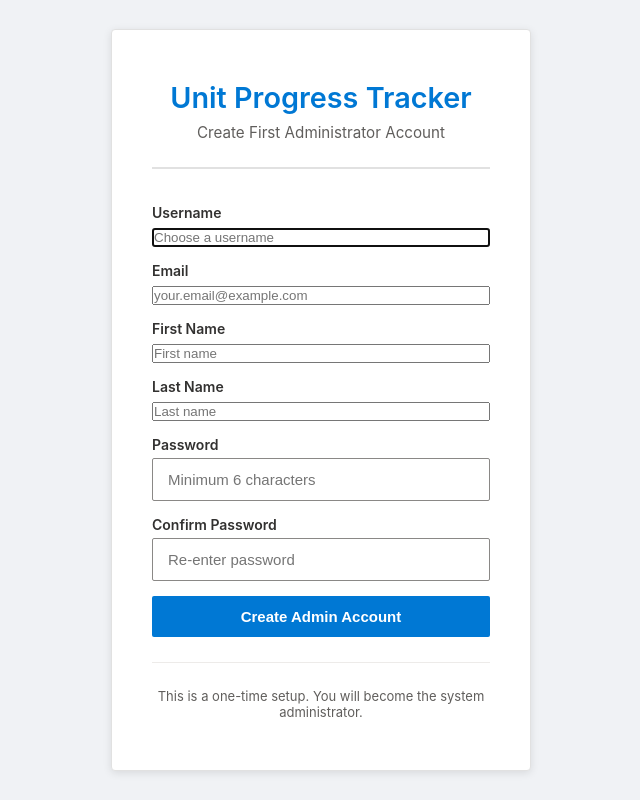
After one commit to amadea989/unit-tracker, a Flask app: template templates/create_first_admin.html in a window 1280 px wide. The commit adds this page. Shown: the whole page, without its empty margins (319-959 px from the left). Run offline with Flask 3, Linux system fonts and the light colour scheme; the template is opened without the code that fills it, so the values that code supplies are empty; the visitor is signed in with stand-in values (Sample User, id 1); some libraries are stand-ins or nearby versions.

Commit message:
getting back on track

```diff
--- a/app.py
+++ b/app.py
@@ -4,6 +4,9 @@ import psycopg2.extras
 import os
 import csv
 import io
+import bcrypt
+from functools import wraps
+from datetime import datetime
 
 app = Flask(__name__)
 app.secret_key = 'amadea'  # Change this in production
@@ -32,6 +35,61 @@ def format_price(price_str):
         # If conversion fails, return original
         return price_str
 
+# Helper function to hash passwords
+def hash_password(password):
+    """Hash a password using bcrypt"""
+    salt = bcrypt.gensalt()
+    return bcrypt.hashpw(password.encode('utf-8'), salt).decode('utf-8')
+
+# Helper function to verify passwords
+def verify_password(password, password_hash):
+    """Verify a password against its hash"""
+    return bcrypt.checkpw(password.encode('utf-8'), password_hash.encode('utf-8'))
+
+# Helper function to log audit trail
+def log_audit(user_id, action, entity_type, entity_id, entity_name, old_value=None, new_value=None):
+    """Log an action to the audit trail"""
+    try:
+        conn = get_db()
+        cur = conn.cursor()
+        ip_address = request.remote_addr if request else None
+
+        cur.execute('''
+            INSERT INTO audit_log (user_id, action, entity_type, entity_id, entity_name, old_value, new_value, ip_address)
+            VALUES (%s, %s, %s, %s, %s, %s, %s, %s)
+        ''', (user_id, action, entity_type, entity_id, entity_name, old_value, new_value, ip_address))
+
+        conn.commit()
+        cur.close()
+        conn.close()
+    except Exception as e:
+        print(f"Audit log error: {e}")
+
+# Decorator to require login
+def login_required(f):
+    @wraps(f)
+    def decorated_function(*args, **kwargs):
+        if 'user_id' not in session:
+            flash('Please log in to access this page.', 'error')
+            return redirect(url_for('login'))
+        return f(*args, **kwargs)
+    return decorated_function
+
+# Decorator to require admin role
+def admin_required(f):
+    @wraps(f)
+    def decorated_function(*args, **kwargs):
+        if 'user_id' not in session:
+            flash('Please log in to access this page.', 'error')
+            return redirect(url_for('login'))
+
+        if session.get('role') != 'admin':
+            flash('You do not have permission to access this page.', 'error')
+            return redirect(url_for('home'))
+
+        return f(*args, **kwargs)
+    return decorated_function
+
 # Function to get database connection
 def get_db():
     conn = psycopg2.connect(DATABASE_URL)
@@ -42,10 +100,28 @@ def init_db():
     conn = get_db()
     cur = conn.cursor()
 
+    # Users table
+    cur.execute('''
+        CREATE TABLE IF NOT EXISTS users (
+            id SERIAL PRIMARY KEY,
+            username TEXT UNIQUE NOT NULL,
+            email TEXT UNIQUE NOT NULL,
+            password_hash TEXT NOT NULL,
+            first_name TEXT NOT NULL,
+            last_name TEXT NOT NULL,
+            role TEXT NOT NULL DEFAULT 'user',
+            is_active BOOLEAN DEFAULT TRUE,
+            must_change_password BOOLEAN DEFAULT TRUE,
+            created_at TIMESTAMP DEFAULT CURRENT_TIMESTAMP
+        )
+    ''')
+
     cur.execute('''
         CREATE TABLE IF NOT EXISTS projects (
             id SERIAL PRIMARY KEY,
-            name TEXT NOT NULL
+            name TEXT NOT NULL,
+            created_by INTEGER REFERENCES users(id),
+            created_at TIMESTAMP DEFAULT CURRENT_TIMESTAMP
         )
     ''')
 
@@ -64,7 +140,9 @@ def init_db():
             buyer_phone TEXT,
             buyer_email TEXT,
             sale_price TEXT,
-            notes TEXT
+            notes TEXT,
+            created_by INTEGER REFERENCES users(id),
+            created_at TIMESTAMP DEFAULT CURRENT_TIMESTAMP
         )
     ''')
 
@@ -92,6 +170,22 @@ def init_db():
         )
     ''')
 
+    # Audit log table
+    cur.execute('''
+        CREATE TABLE IF NOT EXISTS audit_log (
+            id SERIAL PRIMARY KEY,
+            user_id INTEGER REFERENCES users(id),
+            action TEXT NOT NULL,
+            entity_type TEXT NOT NULL,
+            entity_id INTEGER,
+            entity_name TEXT,
+            old_value TEXT,
+            new_value TEXT,
+            ip_address TEXT,
+            timestamp TIMESTAMP DEFAULT CURRENT_TIMESTAMP
+        )
+    ''')
+
     conn.commit()
     cur.close()
     conn.close()
@@ -101,26 +195,137 @@ init_db()
 # Login route
 @app.route('/login', methods=['GET', 'POST'])
 def login():
+    # Check if any users exist
+    conn = get_db()
+    cur = conn.cursor(cursor_factory=psycopg2.extras.RealDictCursor)
+    cur.execute('SELECT COUNT(*) as count FROM users')
+    user_count = cur.fetchone()['count']
+
+    # If no users exist, show first admin creation form
+    if user_count == 0:
+        if request.method == 'POST':
+            username = request.form.get('username', '').strip()
+            email = request.form.get('email', '').strip()
+            first_name = request.form.get('first_name', '').strip()
+            last_name = request.form.get('last_name', '').strip()
+            password = request.form.get('password', '').strip()
+            confirm_password = request.form.get('confirm_password', '').strip()
+
+            # Validation
+            if not all([username, email, first_name, last_name, password]):
+                cur.close()
+                conn.close()
+                return render_template('create_first_admin.html', error='All fields are required')
+
+            if password != confirm_password:
+                cur.close()
+                conn.close()
+                return render_template('create_first_admin.html', error='Passwords do not match')
+
+            if len(password) < 6:
+                cur.close()
+                conn.close()
+                return render_template('create_first_admin.html', error='Password must be at least 6 characters')
+
+            # Create first admin user
+            password_hash = hash_password(password)
+
+            cur.execute('''
+                INSERT INTO users (username, email, password_hash, first_name, last_name, role, must_change_password)
+                VALUES (%s, %s, %s, %s, %s, %s, %s)
+                RETURNING id
+            ''', (username, email, password_hash, first_name, last_name, 'admin', False))
+
+            user_id = cur.fetchone()['id']
+            conn.commit()
+
+            # Log the creation
+            log_audit(user_id, 'create', 'user', user_id, username, None, f'First admin user created')
+
+            # Auto-login
+            session['user_id'] = user_id
+            session['username'] = username
+            session['role'] = 'admin'
+            session['full_name'] = f"{first_name} {last_name}"
+
+            cur.close()
+            conn.close()
+
+            flash(f'Welcome {first_name}! You are now the first administrator.', 'success')
+            return redirect(url_for('home'))
+
+        cur.close()
+        conn.close()
+        return render_template('create_first_admin.html')
+
+    # Normal login for existing users
     if request.method == 'POST':
-        password = request.form['password']
-        if password == 'admin123':
-            session['logged_in'] = True
-            return redirect(url_for('home'))
-        else:
-            return render_template('login.html', error='Invalid password')
+        username = request.form.get('username', '').strip()
+        password = request.form.get('password', '').strip()
+
+        if not username or not password:
+            cur.close()
+            conn.close()
+            return render_template('login.html', error='Username and password are required')
+
+        # Find user
+        cur.execute('SELECT * FROM users WHERE username = %s AND is_active = TRUE', (username,))
+        user = cur.fetchone()
+
+        if not user:
+            cur.close()
+            conn.close()
+            return render_template('login.html', error='Invalid username or password')
+
+        # Verify password
+        if not verify_password(password, user['password_hash']):
+            cur.close()
+            conn.close()
+            return render_template('login.html', error='Invalid username or password')
+
+        # Set session
+        session['user_id'] = user['id']
+        session['username'] = user['username']
+        session['role'] = user['role']
+        session['full_name'] = f"{user['first_name']} {user['last_name']}"
+        session['must_change_password'] = user['must_change_password']
+
+        # Log the login
+        log_audit(user['id'], 'login', 'user', user['id'], username, None, 'User logged in')
+
+        cur.close()
+        conn.close()
+
+        # Check if password change required
+        if user['must_change_password']:
+            flash('You must change your password before continuing.', 'error')
+            return redirect(url_for('change_password'))
+
+        flash(f'Welcome back, {user["first_name"]}!', 'success')
+        return redirect(url_for('home'))
+
+    cur.close()
+    conn.close()
     return render_template('login.html')
 
 # Logout route
 @app.route('/logout')
 def logout():
-    session.pop('logged_in', None)
+    user_id = session.get('user_id')
+    username = session.get('username')
+
+    if user_id:
+        log_audit(user_id, 'logout', 'user', user_id, username, None, 'User logged out')
+
+    session.clear()
+    flash('You have been logged out.', 'success')
     return redirect(url_for('login'))
 
 # Check if user is logged in
 @app.before_request
 def require_login():
     allowed_routes = ['login', 'static']
-    if request.endpoint not in allowed_routes and 'logged_in' not in session:
+    if request.endpoint not in allowed_routes and 'user_id' not in session:
         return redirect(url_for('login'))
 
 @app.route('/')
--- a/requirements.txt
+++ b/requirements.txt
@@ -1 +1,3 @@
 Flask==3.1.2
+psycopg2-binary==2.9.9
+bcrypt==4.1.2
--- a/static/css/login.css
+++ b/static/css/login.css
@@ -115,3 +115,19 @@ button:hover {
         padding: 40px 30px;
     }
 }
+
+/* Additional styles for the longer form */
+.login-card {
+    max-width: 480px;
+    }
+
+input[type="text"],
+input[type="email"],
+input[type="password"] {
+    width: 100%;
+    margin-bottom: 15px;
+}
+
+label {
+    margin-bottom: 5px;
+}
--- /dev/null
+++ b/templates/create_first_admin.html
@@ -0,0 +1,65 @@
+<!DOCTYPE html>
+<html>
+<head>
+    <title>Create First Admin - Unit Tracker</title>
+    <meta name="viewport" content="width=device-width, initial-scale=1.0">
+    <link rel="stylesheet" href="{{ url_for('static', filename='css/login.css') }}">
+    <style>
+        /* Additional styles for the longer form */
+        .login-card {
+            max-width: 480px;
+        }
+
+        input[type="text"],
+        input[type="email"],
+        input[type="password"] {
+            width: 100%;
+            margin-bottom: 15px;
+        }
+
+        label {
+            margin-bottom: 5px;
+        }
+    </style>
+</head>
+<body>
+    <div class="login-container">
+        <div class="login-card">
+            <div class="logo-section">
+                <h1>Unit Progress Tracker</h1>
+                <p>Create First Administrator Account</p>
+            </div>
+
+            {% if error %}
+            <div class="error-message">{{ error }}</div>
+            {% endif %}
+
+            <form method="POST">
+                <label>Username</label>
+                <input type="text" name="username" placeholder="Choose a username" required autofocus>
+
+                <label>Email</label>
+                <input type="email" name="email" placeholder="your.email@example.com" required>
+
+                <label>First Name</label>
+                <input type="text" name="first_name" placeholder="First name" required>
+
+                <label>Last Name</label>
+                <input type="text" name="last_name" placeholder="Last name" required>
+
+                <label>Password</label>
+                <input type="password" name="password" placeholder="Minimum 6 characters" required>
+
+                <label>Confirm Password</label>
+                <input type="password" name="confirm_password" placeholder="Re-enter password" required>
+
+                <button type="submit">Create Admin Account</button>
+            </form>
+
+            <div class="footer-note">
+                This is a one-time setup. You will become the system administrator.
+            </div>
+        </div>
+    </div>
+</body>
+</html>
```
Also changed, not shown: templates/login.html (+22 -5 lines).
